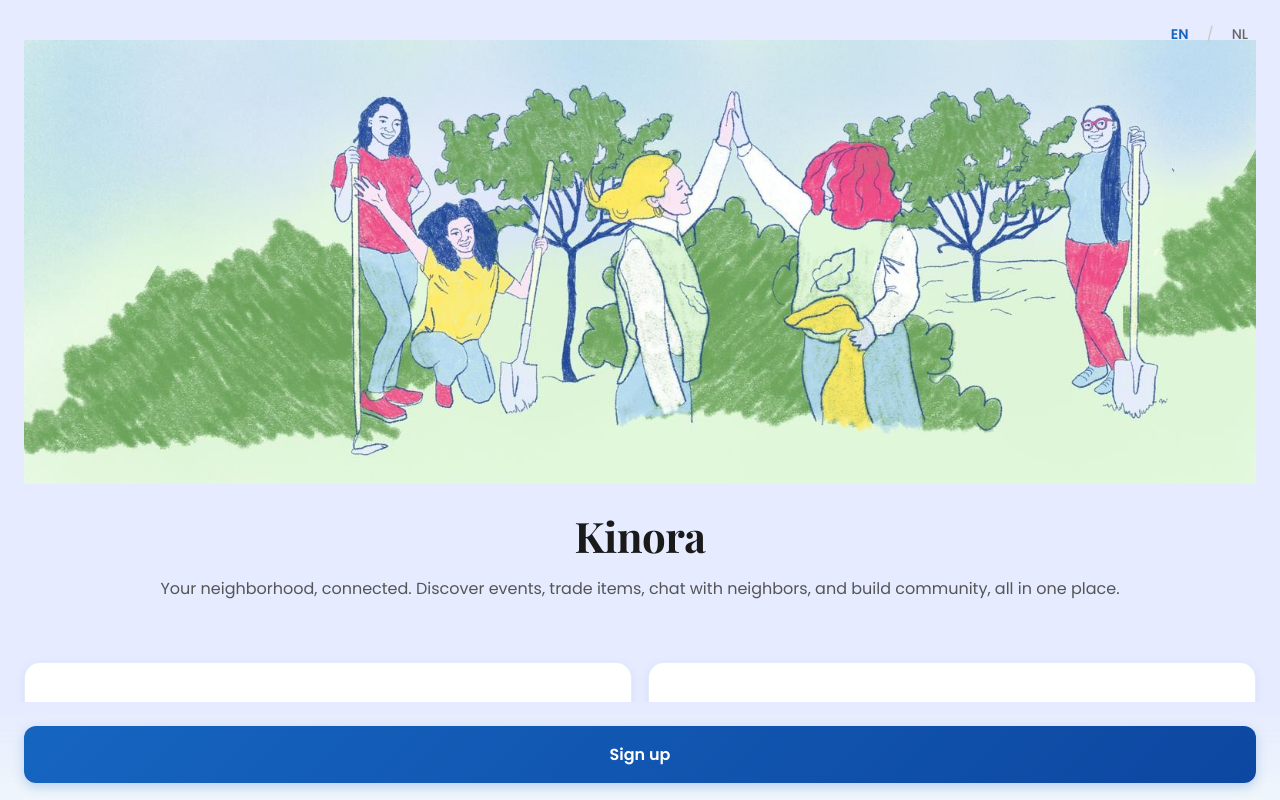
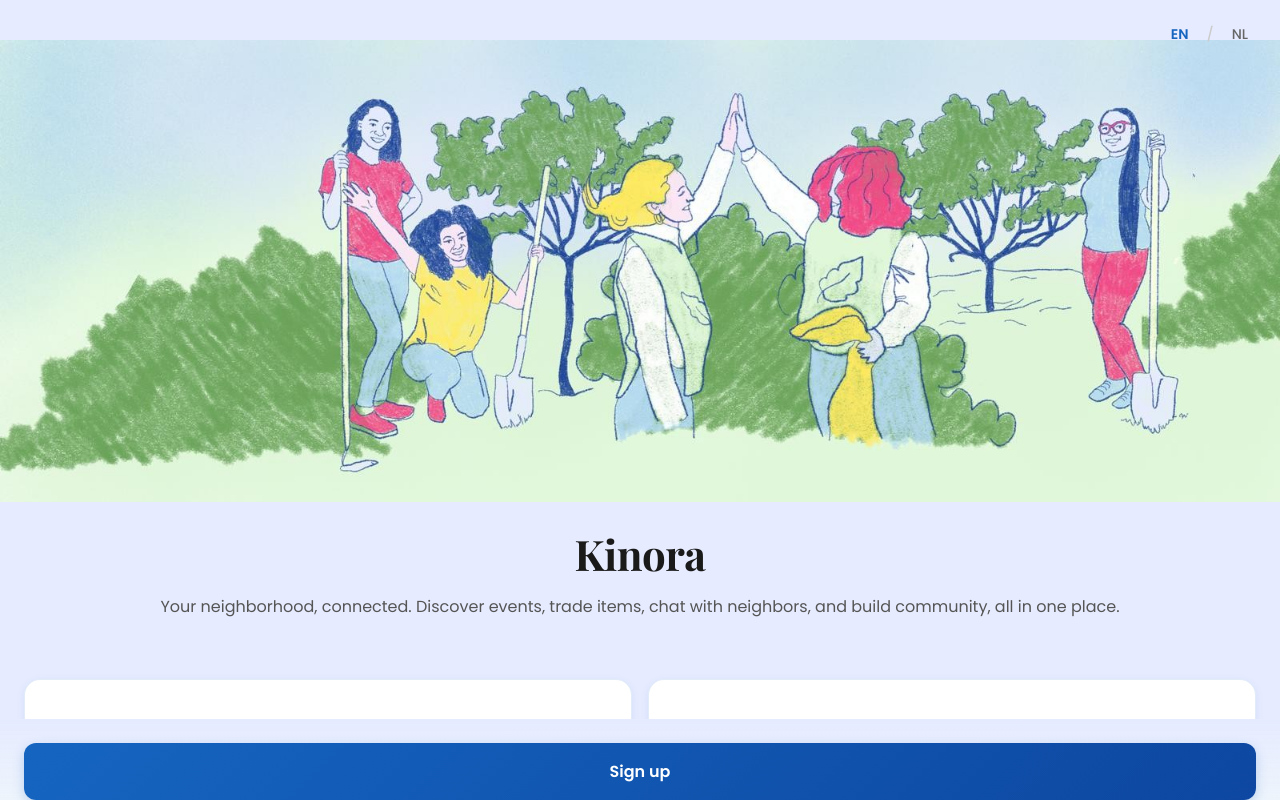
Before and after one commit to Alx222x/Kinora, a React (Create React App) app: page / in a window 1280 px wide. Built offline with nearby package versions, Linux system fonts and the light colour scheme.

Commit message:
Update WelcomePage.css

```diff
--- a/src/pages/WelcomePage.css
+++ b/src/pages/WelcomePage.css
@@ -68,7 +68,7 @@
 }
 
 .illustration-container {
-  width: 100%;
+  width: 100vw;
   margin-bottom: 24px;
   overflow: hidden;
   border-radius: 0;
```
